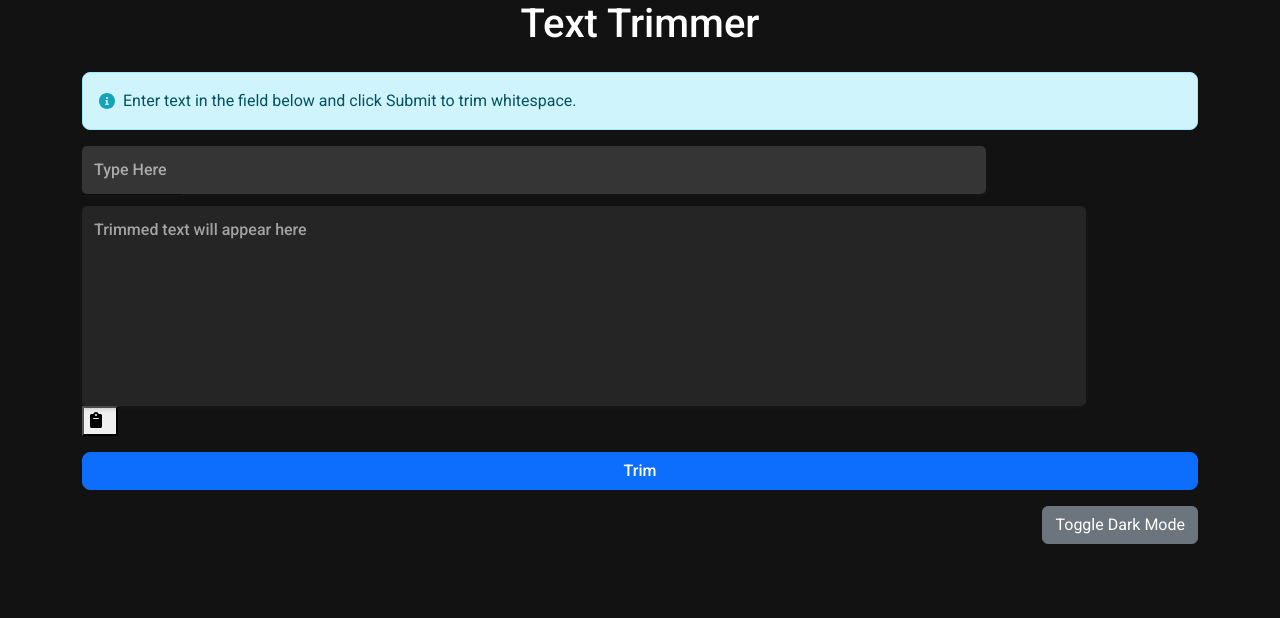
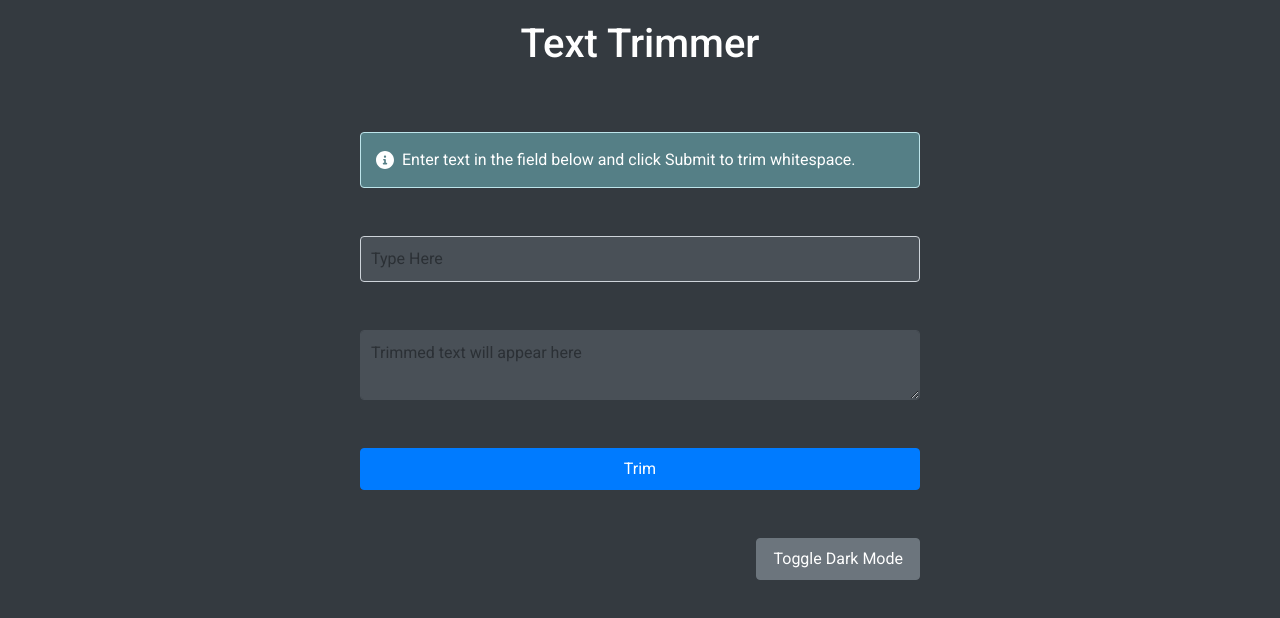
Before and after one commit to carsonSgit/nospace, a website: page index.html in a window 1280 px wide. Both pictures are taken after a click on the button "Toggle Dark Mode". Drawn offline with nearby package versions, Linux system fonts and the light colour scheme.

Commit message:
Dark & light mode toggles

```diff
--- a/index.html
+++ b/index.html
@@ -13,29 +13,27 @@
     <!-- Custom Styles -->
     <link rel="stylesheet" href="styles/index.css">
 </head>
-<body><div class="container">
+<body>
+    <div class="container">
         <h1 class="mb-4 text-center">Text Trimmer</h1>
-    <div class="alert alert-info d-flex align-items-center" role="alert" id="info-alert">
-        <i class="fas fa-info-circle icon info-alert-icon"></i>
+        <div class="alert alert-info d-flex align-items-center mb-3" role="alert" id="info-alert">
+            <i class="fas fa-info-circle icon info-alert-icon me-2"></i>
             Enter text in the field below and click Submit to trim whitespace.
         </div>
-    <div class="textInputWrapper">
-        <input placeholder="Type Here" type="text" class="textInput">
+        <div class="textInputWrapper mb-3">
+            <input placeholder="Type Here" type="text" class="form-control textInput">
         </div>
         <div class="mb-3 position-relative">
             <textarea class="form-control empty-field textInput" readonly placeholder="Trimmed text will appear here"></textarea>
-        <button class="copy-button" onclick="copyToClipboard()" aria-label="Copy to Clipboard">
-            <i class="fas fa-clipboard icon"></i>
-        </button>
         </div>
-    <div class="d-grid">
+
+        <div class="d-grid mb-3">
             <button class="btn btn-primary submit-button" onclick="submitButtonClicked()">Trim</button>
         </div>
-    <div class="d-flex justify-content-end mt-3">
+        <div class="d-flex justify-content-end">
             <button class="btn btn-secondary" onclick="toggleDarkMode()">Toggle Dark Mode</button>
         </div>
     </div>
-
 
     <!-- Bootstrap JS and dependencies -->
     <script src="https://code.jquery.com/jquery-3.5.1.slim.min.js"></script>
@@ -78,23 +76,10 @@
         function toggleDarkMode() {
             var body = document.body;
             body.classList.toggle('dark-mode');
-        }
 
-        function copyToClipboard() {
-            var emptyField = document.querySelector('.empty-field');
-
-            // Select the text in the empty field
-            emptyField.select();
-            emptyField.setSelectionRange(0, 99999); // For mobile devices
-
-            // Copy the selected text to the clipboard
-            document.execCommand('copy');
-
-            // Deselect the text
-            emptyField.setSelectionRange(0, 0);
-
-            // Notify the user
-            alert('Copied to clipboard: ' + emptyField.value);
+            // Toggle dark mode for specific elements if needed
+            var container = document.querySelector('.container');
+            container.classList.toggle('dark-mode');
         }
     </script>
 </body>
--- a/styles/index.css
+++ b/styles/index.css
@@ -1,189 +1,385 @@
+/* Core Styles */
 body {
     background-color: #f8f9fa;
     font-family: 'Roboto', sans-serif;
 }
 
-.entry-field,
-.empty-field {
-    height: 200px;
-    resize: none;
-    border-radius: 0.5rem;
-    transition: border-color 0.3s;
+.container {
+    max-width: 600px;
+    margin: 0 auto;
+    padding: 20px;
+    transition: background-color 0.3s ease;
 }
 
-.entry-field:focus,
-.empty-field:focus {
+.textInputWrapper {
+    position: relative;
+    width: 100%;
+    margin-bottom: 15px;
+}
+
+.textInputWrapper:before {
+    content: "";
+    position: absolute;
+    bottom: -2px;
+    left: 0;
+    width: 100%;
+    height: 2px;
+    background-color: #007bff;
+    transform-origin: bottom left;
+    transform: scaleX(0);
+    transition: transform 250ms ease-in-out;
+}
+
+.textInputWrapper:focus-within:before {
+    transform: scaleX(1);
+}
+
+.textInput {
+    width: 100%;
+    padding: 10px;
+    border: 1px solid #ced4da;
+    border-radius: 4px;
+    font-size: 16px;
+    transition: border-color 0.15s ease-in-out, box-shadow 0.15s ease-in-out;
+}
+
+.textInput:focus {
     border-color: #007bff;
-    box-shadow: 0 0 5px rgba(0, 123, 255, 0.5);
+    outline: 0;
+    box-shadow: 0 0 0 0.2rem rgba(0, 123, 255, 0.25);
+}
+
+.empty-field {
+    position: relative;
+    border-radius: 4px;
+    padding: 10px;
+    border: 1px solid #ced4da;
+    font-size: 16px;
+    background-color: #f8f9fa;
+    width: 100%;
+    min-height: 100px;
+}
+
+.copy-button-container {
+    position: absolute;
+    top: 50%;
+    right: 10px;
+    transform: translateY(-50%);
+}
+
+.copy-button {
+    background: none;
+    border: none;
+    cursor: pointer;
+    color: #007bff;
+}
+
+.copy-button:hover {
+    color: #0056b3;
 }
 
 .submit-button {
-    border-radius: 0.5rem;
-    font-weight: 500;
-    transition: background-color 0.3s;
+    display: block;
+    width: 100%;
+    padding: 10px;
+    font-size: 16px;
+    font-weight: bold;
+    text-align: center;
+    background-color: #007bff;
+    color: #fff;
+    border: none;
+    border-radius: 4px;
+    cursor: pointer;
+    transition: background-color 0.15s ease-in-out;
 }
 
 .submit-button:hover {
     background-color: #0056b3;
 }
 
+/* Alert Styles */
 .alert {
-    border-radius: 0.5rem;
+    padding: 15px;
+    margin-bottom: 15px;
+    border-radius: 4px;
+    font-size: 16px;
 }
 
-.icon {
-    margin-right: 0.5rem;
+.alert-info {
+    background-color: #d1ecf1;
+    border-color: #bee5eb;
+    color: #0c5460;
 }
 
-.info-alert-icon {
-    color: #17a2b8;
+.alert-success {
+    background-color: #d4edda;
+    border-color: #c3e6cb;
+    color: #155724;
 }
 
-.success-alert-icon {
-    color: #28a745;
+.alert-danger {
+    background-color: #f8d7da;
+    border-color: #f5c6cb;
+    color: #721c24;
 }
 
-.error-alert-icon {
-    color: #dc3545;
+/* Additional Components and Layout */
+.icon {
+    margin-right: 5px;
+    font-size: 18px;
 }
 
-/* Theme toggle */
-.textInputWrapper {
-    position: relative;
-    width: 90%;
-    margin: 12px 0;
-    --accent-color: #a3e583;
+.text-center {
+    text-align: center;
 }
 
-.textInputWrapper:before {
-    transition: border-bottom-color 200ms cubic-bezier(0.4, 0, 0.2, 1) 0ms;
-    border-bottom: 1px solid rgba(0, 0, 0, 0.42);
+.d-flex {
+    display: flex;
 }
 
-.textInputWrapper:before,
-.textInputWrapper:after {
-    content: "";
-    left: 0;
-    right: 0;
-    position: absolute;
-    pointer-events: none;
-    bottom: -1px;
-    z-index: 4;
-    width: 10%;
+.align-items-center {
+    align-items: center;
 }
 
-.textInputWrapper:focus-within:before {
-    border-bottom: 1px solid var(--accent-color);
+.justify-content-end {
+    justify-content: flex-end;
 }
 
-.textInputWrapper:before {
-    transition: border-bottom-color 200ms cubic-bezier(0.4, 0, 0.2, 1) 0ms;
-    border-bottom: 1px solid rgba(0, 0, 0, 0.42);
+.mb-4 {
+    margin-bottom: 4rem !important;
 }
 
-.textInputWrapper:focus-within:before {
-    border-bottom: 1px solid var(--accent-color);
-    transform: scaleX(1);
+.mb-3 {
+    margin-bottom: 3rem !important;
 }
 
-.textInputWrapper:focus-within:after {
-    border-bottom: 2px solid var(--accent-color);
-    transform: scaleX(1);
+.mt-3 {
+    margin-top: 3rem !important;
 }
 
-.textInputWrapper:after {
-    content: "";
-    transform: scaleX(0);
-    transition: transform 250ms cubic-bezier(0, 0, 0.2, 1) 0ms;
-    will-change: transform;
-    border-bottom: 2px solid var(--accent-color);
-    border-bottom-color: var(--accent-color);
+.btn {
+    display: inline-block;
+    font-weight: 400;
+    text-align: center;
+    white-space: nowrap;
+    vertical-align: middle;
+    user-select: none;
+    border: 1px solid transparent;
+    padding: 0.5rem 1rem;
+    font-size: 1rem;
+    line-height: 1.5;
+    border-radius: 0.25rem;
+    transition: color 0.15s ease-in-out, background-color 0.15s ease-in-out, border-color 0.15s ease-in-out, box-shadow 0.15s ease-in-out;
 }
 
-.textInput::placeholder {
-    transition: opacity 250ms cubic-bezier(0, 0, 0.2, 1) 0ms;
-    opacity: 1;
-    user-select: none;
-    color: rgba(255, 255, 255, 0.582);
-    font-size: 16px; /* Increased placeholder font size */
+
+.btn-primary {
+    color: #fff;
+    background-color: #007bff;
+    border-color: #007bff;
 }
 
-.textInputWrapper .textInput {
-    border-radius: 5px;
-    box-shadow: 0px 2px 5px rgb(35 35 35 / 30%);
-    max-height: 200px; /* Increased height for the text input */
-    background-color: #252525;
-    transition-timing-function: cubic-bezier(0.25, 0.8, 0.25, 1);
-    transition-duration: 200ms;
-    transition-property: background-color;
-    color: #e8e8e8;
-    font-size: 16px; /* Increased font size */
-    font-weight: 500;
-    padding: 12px;
-    width: 90%;
-    border: none; /* Removed specific border styles */
+.btn-primary:hover {
+    color: #fff;
+    background-color: #0056b3;
+    border-color: #0056b3;
 }
 
-.textInputWrapper .textInput:focus,
-.textInputWrapper .textInput:active {
-    outline: none;
+.btn-secondary {
+    color: #fff;
+    background-color: #6c757d;
+    border-color: #6c757d;
 }
 
-.textInputWrapper:focus-within .textInput,
-.textInputWrapper .textInput:focus,
-.textInputWrapper .textInput:active {
-    background-color: #353535;
+.btn-secondary:hover {
+    color: #fff;
+    background-color: #5a6268;
+    border-color: #545b62;
 }
 
-.textInputWrapper:focus-within .textInput::placeholder {
-    opacity: 0;
+.btn-block {
+    display: block;
+    width: 100%;
 }
 
-/* Styling for the empty-field textarea */
-.empty-field {
-    border-radius: 5px;
-    box-shadow: 0px 2px 5px rgb(35 35 35 / 30%);
-    max-height: 200px; /* Adjusted height for consistency */
-    background-color: #252525;
-    color: #e8e8e8;
-    font-size: 16px; /* Increased font size */
-    font-weight: 500;
-    padding: 12px;
-    width: 90%;
-    border: none; /* Removed specific border styles */
-    position: relative; /* Added for absolute positioning of the copy button */
+.btn-lg {
+    padding: 0.5rem 1rem;
+    font-size: 1.25rem;
+    line-height: 1.5;
+    border-radius: 0.3rem;
 }
 
-.empty-field .copy-button {
-    position: absolute;
-    top: 50%;
-    right: 10px;
-    transform: translateY(-50%);
-    background: none;
-    border: none;
-    cursor: pointer;
-    color: #a3e583; /* Color for the clipboard icon */
+.btn-sm {
+    padding: 0.25rem 0.5rem;
+    font-size: 0.875rem;
+    line-height: 1.5;
+    border-radius: 0.2rem;
 }
 
-.empty-field .copy-button:hover {
-    color: #7bcc7d; /* Hover color for the clipboard icon */
+.btn-success {
+    color: #fff;
+    background-color: #28a745;
+    border-color: #28a745;
 }
 
-/* Dark Mode Styles */
-.dark-mode {
-    background-color: #121212; /* Dark mode background color */
-    color: #fff; /* Dark mode text color */
+.btn-success:hover {
+    color: #fff;
+    background-color: #218838;
+    border-color: #1e7e34;
 }
 
-.dark-mode .textInputWrapper {
-    --accent-color: #a3e583; /* Adjust accent color for dark mode */
+.btn-info {
+    color: #fff;
+    background-color: #17a2b8;
+    border-color: #17a2b8;
 }
 
-.dark-mode .textInputWrapper .textInput {
-    background-color: #353535;
+.btn-info:hover {
+    color: #fff;
+    background-color: #138496;
+    border-color: #117a8b;
 }
 
-.dark-mode .textInputWrapper .textInput::placeholder,
+.btn-warning {
+    color: #212529;
+    background-color: #ffc107;
+    border-color: #ffc107;
+}
+
+.btn-warning:hover {
+    color: #212529;
+    background-color: #e0a800;
+    border-color: #d39e00;
+}
+
+.btn-danger {
+    color: #fff;
+    background-color: #dc3545;
+    border-color: #dc3545;
+}
+
+.btn-danger:hover {
+    color: #fff;
+    background-color: #c82333;
+    border-color: #bd2130;
+}
+
+.btn-light {
+    color: #212529;
+    background-color: #f8f9fa;
+    border-color: #f8f9fa;
+}
+
+.btn-light:hover {
+    color: #212529;
+    background-color: #e2e6ea;
+    border-color: #dae0e5;
+}
+
+.btn-dark {
+    color: #fff;
+    background-color: #343a40;
+    border-color: #343a40;
+}
+
+.btn-dark:hover {
+    color: #fff;
+    background-color: #23272b;
+    border-color: #1d2124;
+}
+
+.btn-outline-primary {
+    color: #007bff;
+    border-color: #007bff;
+}
+
+.btn-outline-primary:hover {
+    color: #fff;
+    background-color: #007bff;
+    border-color: #007bff;
+}
+
+.btn-outline-secondary {
+    color: #6c757d;
+    border-color: #6c757d;
+}
+
+.btn-outline-secondary:hover {
+    color: #fff;
+    background-color: #6c757d;
+    border-color: #6c757d;
+}
+
+/* Dark Mode */
+.dark-mode {
+    background-color: #343a40;
+    color: #fff;
+}
+
+.dark-mode .container {
+    background-color: #343a40;
+    color: #fff;
+}
+
+.dark-mode .alert {
+    color: #fff;
+}
+
+.dark-mode .alert-info {
+    background-color: #557f86;
+}
+
+.dark-mode .alert-success {
+    background-color: #6ca87a;
+}
+
+.dark-mode .alert-danger {
+    background-color: #824146;
+}
+
+.dark-mode .textInput {
+    background-color: #495057;
+    color: #fff;
+}
+
 .dark-mode .empty-field {
-    color: rgba(255, 255, 255, 0.582); /* Adjust placeholder and text color for dark mode */
+    background-color: #495057;
+    color: #fff;
+    border-color: #495057;
 }
+
+.dark-mode .submit-button {
+    background-color: #007bff;
+}
+
+.dark-mode .submit-button:hover {
+    background-color: #0056b3;
+}
+
+.dark-mode .btn-secondary {
+    background-color: #6c757d;
+}
+
+.dark-mode .btn-secondary:hover {
+    background-color: #5a6268;
+}
+
+.dark-mode .btn {
+    color: #fff;
+}
+
+.dark-mode .btn-outline-primary {
+    color: #007bff;
+    border-color: #007bff;
+}
+
+.dark-mode .btn-outline-primary:hover {
+    color: #fff;
+    background-color: #007bff;
+    border-color: #007bff;
+}
+
+.dark-mode .btn-outline-secondary {
+    color: #6c757d;
+    border-color: #6c757d;
+}
```
Lines whose indentation alone changed are shown as unchanged.
